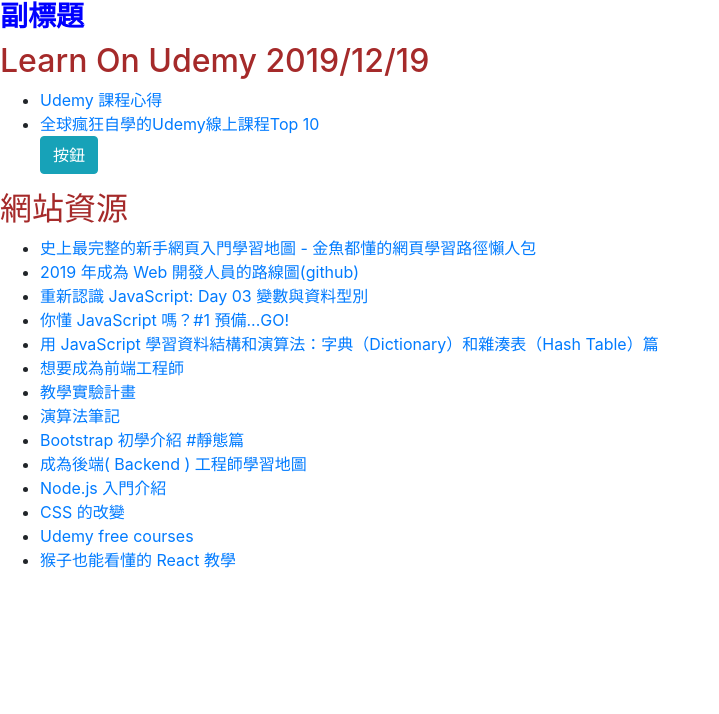
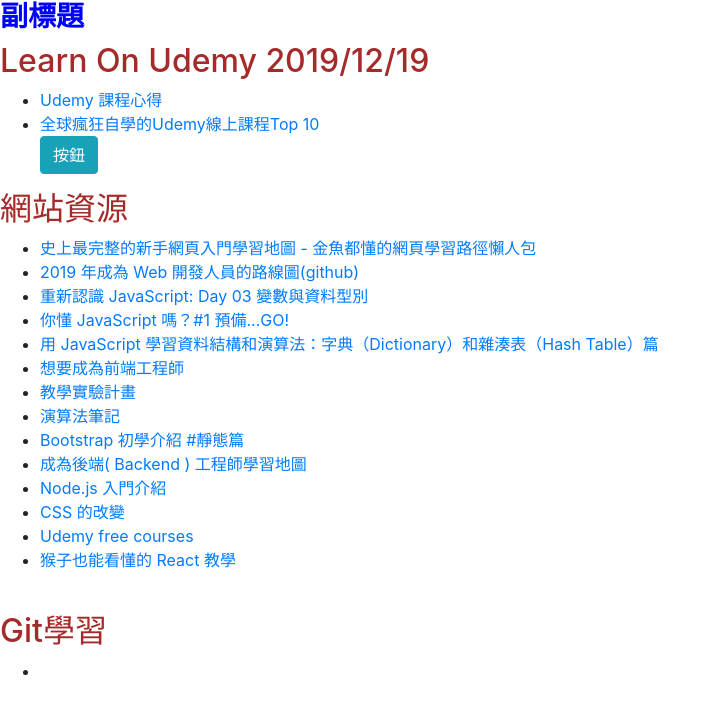
Before and after one commit to Ahua199413/Github1219, a plain HTML site: page index.html in a window 1280 px wide. Shown: the whole page, without its empty margins (0-719 px from the left). Drawn offline with nearby package versions, Linux system fonts and the light colour scheme.

Commit message:
新增Git

```diff
--- a/index.html
+++ b/index.html
@@ -17,7 +17,7 @@
                     <button type="button" class="btn btn-info">按鈕</button>
                     <br/>
                 </ul>
-             <h2>網站資源</h2>
+            <h2>網站資源</h2>
                 <ul>
                     <li><a href ="https://ithelp.ithome.com.tw/articles/10228708">史上最完整的新手網頁入門學習地圖 - 金魚都懂的網頁學習路徑懶人包</a></li>
                     <li><a href ="https://github.com/goodjack/developer-roadmap-chinese/blob/master/readme.md">2019 年成為 Web 開發人員的路線圖(github)</a></li>
@@ -33,7 +33,11 @@
                     <li><a href ="https://ithelp.ithome.com.tw/articles/10126927">CSS 的改變</a></li>
                     <li><a href ="https://udemycoupon.learnviral.com/coupon-category/free100-discount/">Udemy free courses</a></li>
                     <li><a href ="https://j6qup3.github.io/2016/08/06/%E7%8C%B4%E5%AD%90%E4%B9%9F%E8%83%BD%E7%9C%8B%E6%87%82%E7%9A%84-React-%E6%95%99%E5%AD%B8-1/">猴子也能看懂的 React 教學</a></li>
-
+                    <br/>
+                </ul>
+            <h2>Git學習</h2>
+                <ul>
+                    <li><a href="https://www.youtube.com/playlist?list=PLYrA-SsMvTPOZeB6DHvB0ewl3miMf-2tj"></a></li>
                 </ul>
         </div>
         <script>
```
